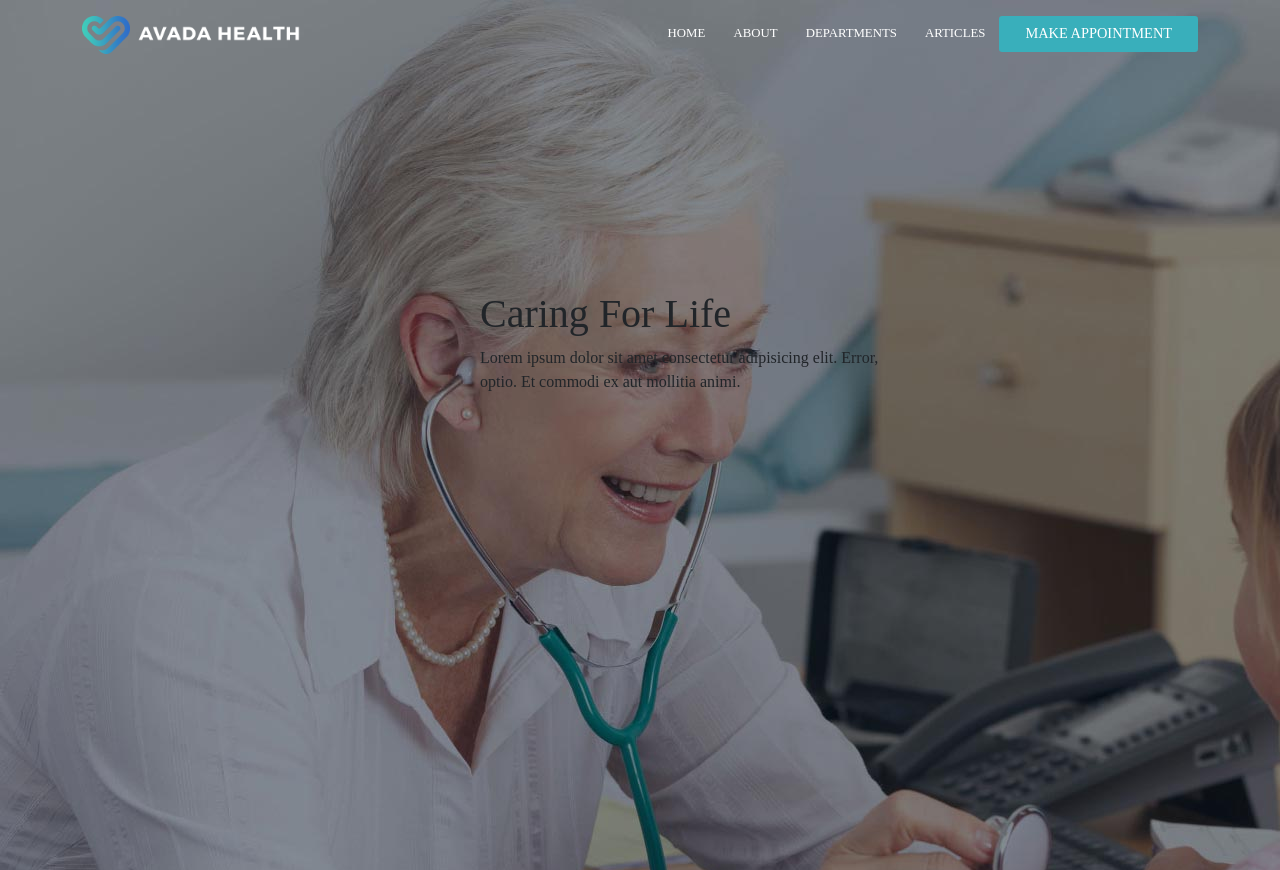
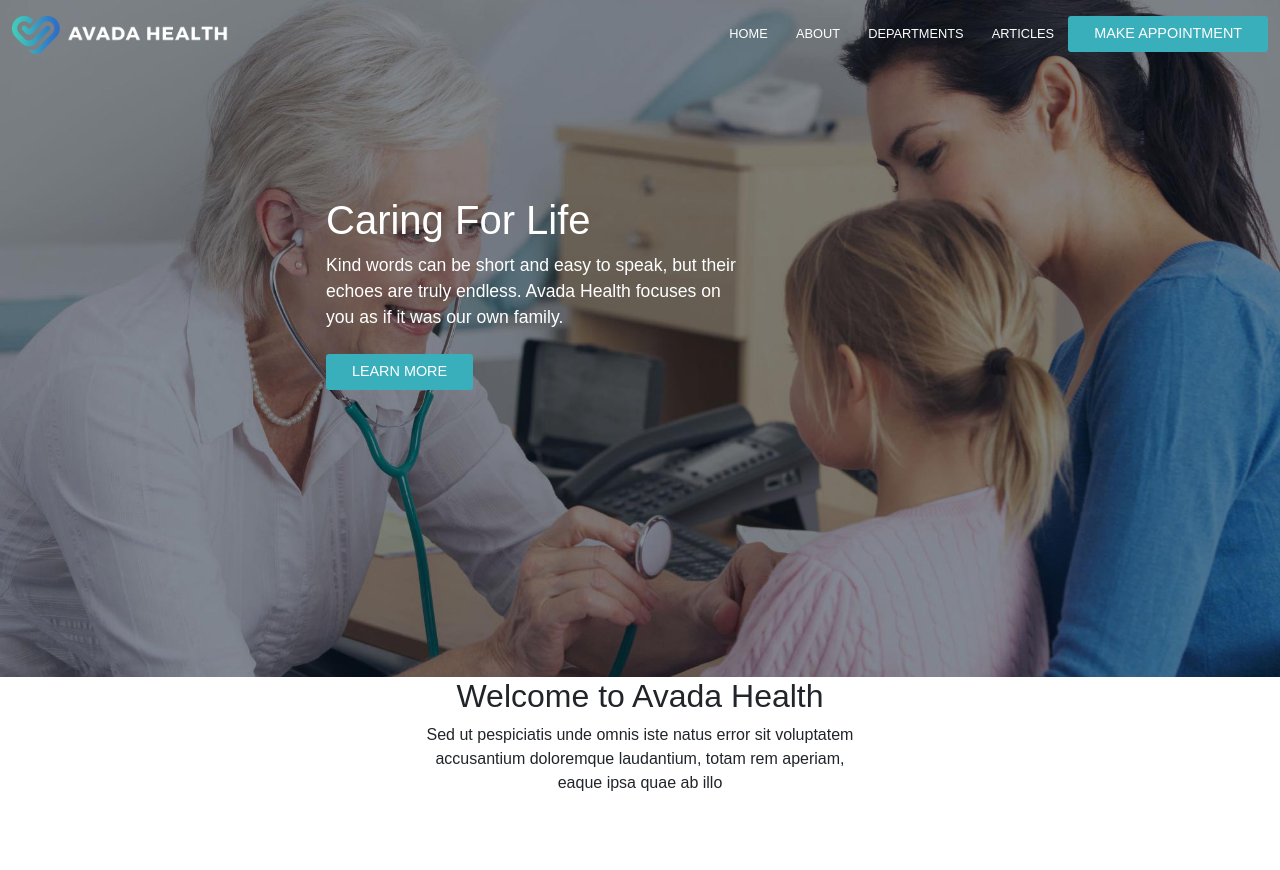
Before and after one commit to Daniele-Simonetti/proj-html-vuejs, a Vue app: page / in a window 1280 px wide. After the commit the page ends 811 px from the top, so only its background shows below. Built offline with nearby package versions, Linux system fonts and the light colour scheme.

Commit message:
starting main

```diff
--- a/src/assets/scss/_variables.scss
+++ b/src/assets/scss/_variables.scss
@@ -1 +1 @@
-$fontFamily: 'Lora', serif;
+$fontFamily: 'Source Sans Pro', sans-serif;
--- a/src/assets/scss/style.scss
+++ b/src/assets/scss/style.scss
@@ -1,2 +1,2 @@
-@import url('https://fonts.googleapis.com/css2?family=Lora:wght@400;700&display=swap');
+@import url('https://fonts.googleapis.com/css2?family=Source+Sans+Pro:wght@200;400;700&display=swap');
 @import './variables';
--- a/src/components/Header.vue
+++ b/src/components/Header.vue
@@ -1,7 +1,7 @@
 <template>
   <header>
     <!-- creo un haeder con link dinamici -->
-    <div class="container-xl">
+    <div class="container-fluid">
       <div class="row nav-bar">
         <div class="col-6 logo">
           <img
@@ -63,7 +63,7 @@ header {
   }
   .logo {
     img {
-      width: 40%;
+      width: 35%;
     }
   }
   ul {
@@ -81,8 +81,9 @@ header {
         padding: 0.5em 1.8em;
         &:active,
         &:focus {
+          background-color: #39afbb;
           border: 0;
-          box-shadow: 0;
+          box-shadow: 0 0 0 0;
         }
       }
     }
--- a/src/components/Main.vue
+++ b/src/components/Main.vue
@@ -1,15 +1,33 @@
-/* eslint-disable max-len */
-/* eslint-disable vue/multiline-html-element-content-newline */
 <template>
   <main>
     <!-- creo il jumbo con lo sfondo che copre anche l'header -->
     <div class="jumbo">
       <div class="row">
-        <div class="col-4  test">
+        <div class="col-4  jumbo-text">
           <h1>Caring <span>For Life</span></h1>
           <p>
-            Lorem ipsum dolor sit amet consectetur adipisicing elit.
-            Error, optio. Et commodi ex aut mollitia animi.
+            Kind words can be short and easy to speak, but their echoes are truly endless.
+            Avada Health focuses on you as if it was our own family.
+          </p>
+          <button
+            type="button"
+            class="btn btn-primary btn-lg text-uppercase"
+          >
+            Learn More
+          </button>
+        </div>
+      </div>
+    </div>
+
+    <!-- creo la prima / 5 sezione del main -->
+    <div class="welcome">
+      <div class="row">
+        <div class="col-6 offset-3 text-center general-text">
+          <h2>Welcome to Avada Health</h2>
+          <p>
+            Sed ut pespiciatis unde omnis iste natus error sit
+            voluptatem accusantium doloremque laudantium,
+            totam rem aperiam, eaque ipsa quae ab illo
           </p>
         </div>
       </div>
@@ -27,12 +45,40 @@ export default {
 .jumbo {
   background-image: url('../assets/images/header-image-homepage.jpg');
   background-repeat: no-repeat;
+  background-size: cover;
 
   // height: 865px;
-  .test {
-    margin-top: 290px;
-    margin-left: 480px;
-    margin-bottom: 460px;
+  .jumbo-text {
+    margin-top: 15%;
+    margin-left: 25%;
+    margin-bottom: 22%;
+    h1 {
+      color: white;
+    }
+    p {
+      color: white;
+      font-size: 1.1em;
+    }
+    button {
+      font-size: 0.9em;
+      background-color: #39afbb;
+      border: 0;
+      border-radius: 0.2rem;
+      padding: 0.5em 1.8em;
+      margin-top: 0.5em;
+      &:active,
+      &:focus {
+        border: 0;
+        box-shadow: 0 0 0 0;
+      }
+    }
+  }
+}
+.general-text {
+  font-weight: 100;
+  padding: 0 7em;
+  p {
+    font-weight: 500;
   }
 }
 </style>
```
